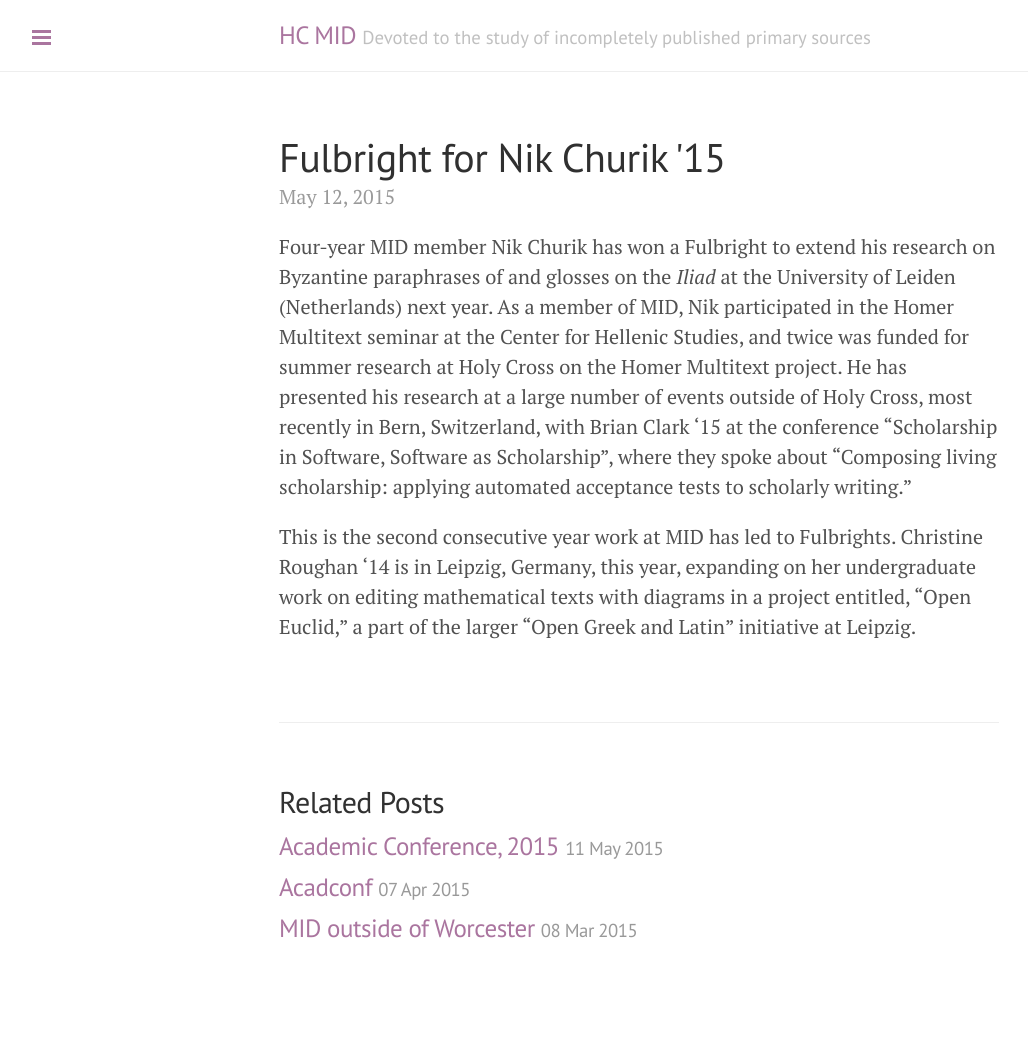
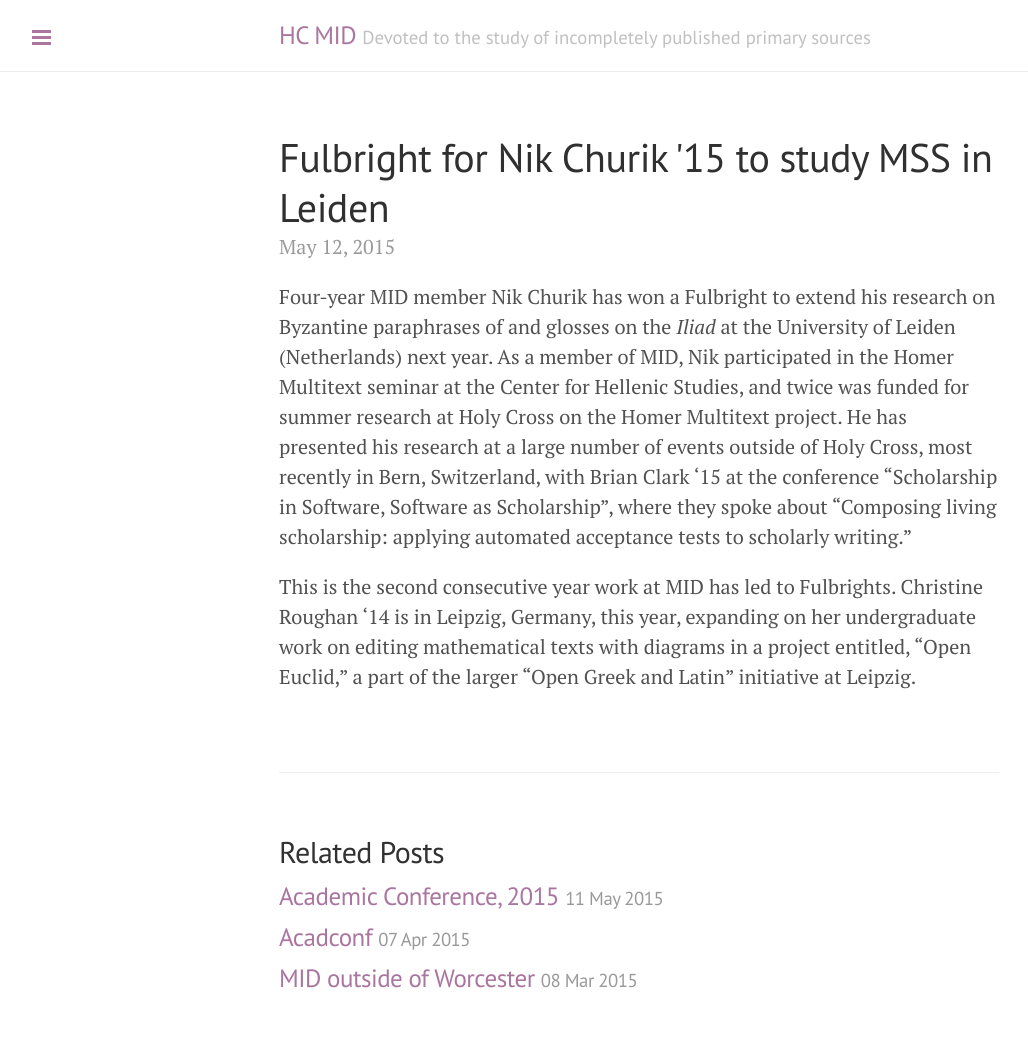
Before and after one commit to HCMID/HCMID.github.io, a Jekyll site: the page built from _posts/2015-05-12-fulbrights.md, in a window 1280 px wide. Shown: the whole page, without its empty margins (1-1029 px from the left). Built offline with Jekyll 4.4.1, drawn with Linux system fonts in a browser that asks for light colours; before the commit the page ends 1005 px from its top, so only the background shows below that.

Commit message:
Update title

```diff
--- a/_posts/2015-05-12-fulbrights.md
+++ b/_posts/2015-05-12-fulbrights.md
@@ -1,6 +1,6 @@
 ---
 layout: post
-title: "Fulbright for Nik Churik '15"
+title: "Fulbright for Nik Churik '15 to study MSS in Leiden"
 ---
 
 Four-year MID member Nik Churik has won a Fulbright to extend his research on Byzantine paraphrases of and glosses on the *Iliad* at the University of Leiden (Netherlands) next year.  As a member of MID, Nik participated in the Homer Multitext seminar at the Center for Hellenic Studies, and twice was funded for summer research at Holy Cross on the Homer Multitext project.  He has presented his research at a large number of events outside of Holy Cross, most recently in Bern, Switzerland, with Brian Clark '15 at the conference “Scholarship in Software, Software as Scholarship”, where they spoke about "Composing living scholarship: applying automated acceptance tests to scholarly writing."
```
